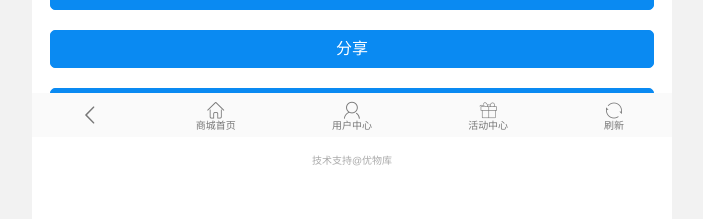
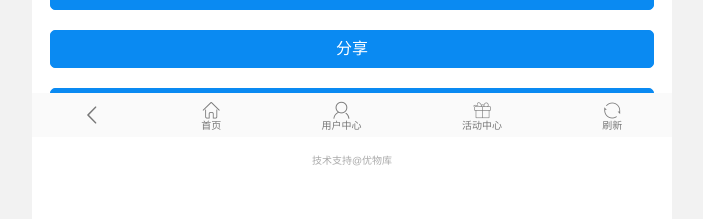
Before and after one commit to mingyili/mingyili.github.com, a Jekyll site: the page my_demo/index.html, which Jekyll copies as it is, in a window 1280 px wide. Shown: the part 763-982 px from the top of the page, without its empty margins (288-991 px from the left). Built offline with Jekyll 4.4.1, drawn with Linux system fonts in a browser that asks for light colours; Markdown is read by kramdown in place of the engine named in the settings.

Commit message:
change my_demo

```diff
--- a/my_demo/index.html
+++ b/my_demo/index.html
@@ -122,9 +122,9 @@
 					<a class="nav_icon" href="javascript:history.go(-1);"><span class="icons icon-arrow-left"></span></a>
 				</div>
 				<div class="n_item">
-					<a class="nav_icon">
+					<a class="nav_icon" href="http://mingyili.github.io/">
 						<span class="icons icon-home">
-							<span class="nav_tit">商城首页</span>
+							<span class="nav_tit">首页</span>
 						</span>
 					</a>
 				</div>
@@ -160,7 +160,7 @@
 				<div class="list_cont border_t">
 					<ul class="list_ul">
 						<li class="list_li">
-							<a class = "list_li_a">
+							<a class="list_li_a border_t">
 								<div class="list_cell small">
 									<span class="tips rAll bg_red f12">1</span>
 								</div>
@@ -181,7 +181,7 @@
 							</a>
 						</li>
 						<li class="list_li">
-							<a class = "list_li_a">
+							<a class="list_li_a border_t">
 								<div class="list_cell small">
 									<span class="tips rAll bg_orange f12">2</span>
 								</div>
@@ -201,7 +201,7 @@
 								</div>
 							</a>
 						</li><li class="list_li">
-							<a class = "list_li_a">
+							<a class="list_li_a border_t">
 								<div class="list_cell small">
 									<span class="tips rAll bg_yellow f12">3</span>
 								</div>
@@ -222,7 +222,7 @@
 							</a>
 						</li>
 						<li class="list_li">
-							<a class = "list_li_a">
+							<a class="list_li_a border_t">
 								<div class="list_cell small">
 									<span class="tips rAll bg_gray f12">4</span>
 								</div>
@@ -243,7 +243,7 @@
 							</a>
 						</li>
 						<li class="list_li">
-							<a class = "list_li_a">
+							<a class="list_li_a border_t">
 								<div class="list_cell small">
 									<span class="tips rAll bg_gray f12">5</span>
 								</div>
@@ -264,7 +264,7 @@
 							</a>
 						</li>
 						<li class="list_li">
-							<a class = "list_li_a">
+							<a class="list_li_a border_t">
 								<div class="list_cell small">
 									<span class="tips rAll bg_gray f12">6</span>
 								</div>
@@ -285,7 +285,7 @@
 							</a>
 						</li>
 						<li class="list_li">
-							<a class = "list_li_a">
+							<a class="list_li_a border_t">
 								<div class="list_cell small">
 									<span class="tips rAll bg_gray f12">7</span>
 								</div>
@@ -306,7 +306,7 @@
 							</a>
 						</li>
 						<li class="list_li">
-							<a class = "list_li_a">
+							<a class="list_li_a border_t">
 								<div class="list_cell small">
 									<span class="tips rAll bg_gray f12">8</span>
 								</div>
@@ -327,7 +327,7 @@
 							</a>
 						</li>
 						<li class="list_li">
-							<a class = "list_li_a">
+							<a class="list_li_a border_t">
 								<div class="list_cell small">
 									<span class="tips rAll bg_gray f12">9</span>
 								</div>
@@ -348,7 +348,7 @@
 							</a>
 						</li>
 						<li class="list_li">
-							<a class = "list_li_a">
+							<a class="list_li_a border_t">
 								<div class="list_cell small">
 									<span class="tips rAll bg_gray f12">10</span>
 								</div>
@@ -369,7 +369,7 @@
 							</a>
 						</li>
 						<li class="list_li">
-							<a class = "list_li_a">
+							<a class="list_li_a border_t">
 								<div class="list_cell small">
 									<span class="tips rAll bg_gray f12">11</span>
 								</div>
@@ -390,7 +390,7 @@
 							</a>
 						</li>
 						<li class="list_li">
-							<a class = "list_li_a">
+							<a class="list_li_a border_t">
 								<div class="list_cell small">
 									<span class="tips rAll bg_gray f12">12</span>
 								</div>
@@ -411,7 +411,7 @@
 							</a>
 						</li>
 						<li class="list_li">
-							<a class = "list_li_a">
+							<a class="list_li_a border_t">
 								<div class="list_cell small">
 									<span class="tips rAll bg_gray f12">13</span>
 								</div>
@@ -432,7 +432,7 @@
 							</a>
 						</li>
 						<li class="list_li">
-							<a class = "list_li_a">
+							<a class="list_li_a border_t">
 								<div class="list_cell small">
 									<span class="tips rAll bg_gray f12">14</span>
 								</div>
```
